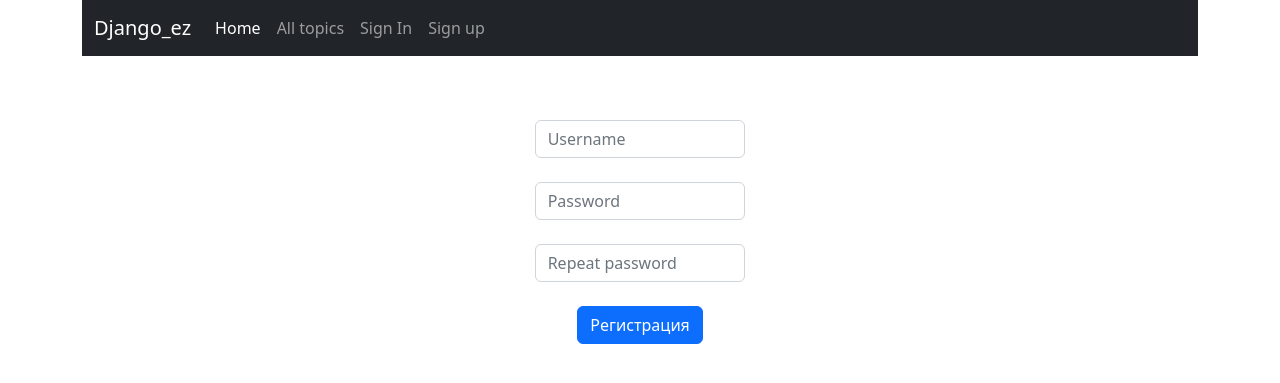
After one commit to ase1lo/django_ez_python, a Django app: template django_ez/templates/auth/register.html in a window 1280 px wide. The commit adds this page. Shown: the top 383 px of the page. Run offline with Django 3.2, Linux system fonts and the light colour scheme; the template is opened without the code that fills it, so the values that code supplies are empty.

Commit message:
add register/login

```diff
--- a/django_ez/django_ez/urls.py
+++ b/django_ez/django_ez/urls.py
@@ -1,12 +1,16 @@
 
-
+from blog.views import RegisterUser, LoginUser
 from django.contrib import admin
 from django.urls import path, include
 from django.views.generic.base import TemplateView
+from django.contrib.auth.views import LogoutView
 
 
 urlpatterns = [
     path('', TemplateView.as_view(template_name='home.html'), name='home'),
     path('admin/', admin.site.urls),
     path('blog/', include('blog.urls')),
+    path('register/', RegisterUser.as_view(), name='register'),
+    path('login/', LoginUser.as_view(), name='login'),
+    path('logout/', LogoutView.as_view(next_page='login'), name='logout')
 ]
--- a/django_ez/templates/_navbar.html
+++ b/django_ez/templates/_navbar.html
@@ -11,14 +11,21 @@
                 <a class="nav-link active" aria-current="page" href="/">Home</a>
               </li>
               <li class="nav-item">
-                <a class="nav-link" href="/blog/all_topics">All topics</a>
+                <a class="nav-link" href="{% url 'all_topics' %}">All topics</a>
+              </li>
+              {% if user.is_authenticated %}
+              <li class="nav-item">
+                <a class="nav-link" href="{% url 'logout' %}">Logout</a>
+              </li>
+              {% else %}
+              <li class="nav-item">
+                <a class="nav-link" href="{% url 'login' %}">Sign In</a>
               </li>
               <li class="nav-item">
-                <a class="nav-link" href="#">Pricing</a>
+                <a class="nav-link " href="{% url 'register' %}">Sign up</a>
               </li>
-              <li class="nav-item">
-                <a class="nav-link disabled">Disabled</a>
-              </li>
+              {% endif %}
+
             </ul>
           </div>
         </div>
--- /dev/null
+++ b/django_ez/templates/auth/register.html
@@ -0,0 +1,24 @@
+{% extends '_base.html' %}
+
+{% block content %}
+<div class="container-fluid text-center mt-5">
+    <div class="row justify-content-md-center">
+        <div class="col-4">
+            <form method="POST">
+                {% csrf_token %}
+
+                <input type="text" name="username" required="" id="id_username" maxlength="150" class="form-control"
+                    placeholder="Username" aria-label="default input example">
+                <br>
+                <input type="password" name="password1" required="" class="form-control" id="id_password1"
+                    placeholder="Password">
+                <br>
+                <input type="password" name="password2" required="" class="form-control" id="id_password2"
+                    placeholder="Repeat password">
+                <br>
+                <button class="btn btn-primary" type="submit">Регистрация</button>
+            </form>
+        </div>
+    </div>
+</div>
+{% endblock %}
--- a/django_ez/templates/header.html
+++ b/django_ez/templates/header.html
@@ -4,8 +4,4 @@
 
             {% include "_navbar.html" %}
     </div>
-    <div class="col-sm">
-        {% include "_search.html" %}
-        </div>
-    </div>
 </div>
```
Also changed, not shown: django_ez/blog/forms.py (added, +18 -0 lines), django_ez/blog/views.py (+28 -2 lines), django_ez/templates/auth/login.html (added, +21 -0 lines), 1 other file.
